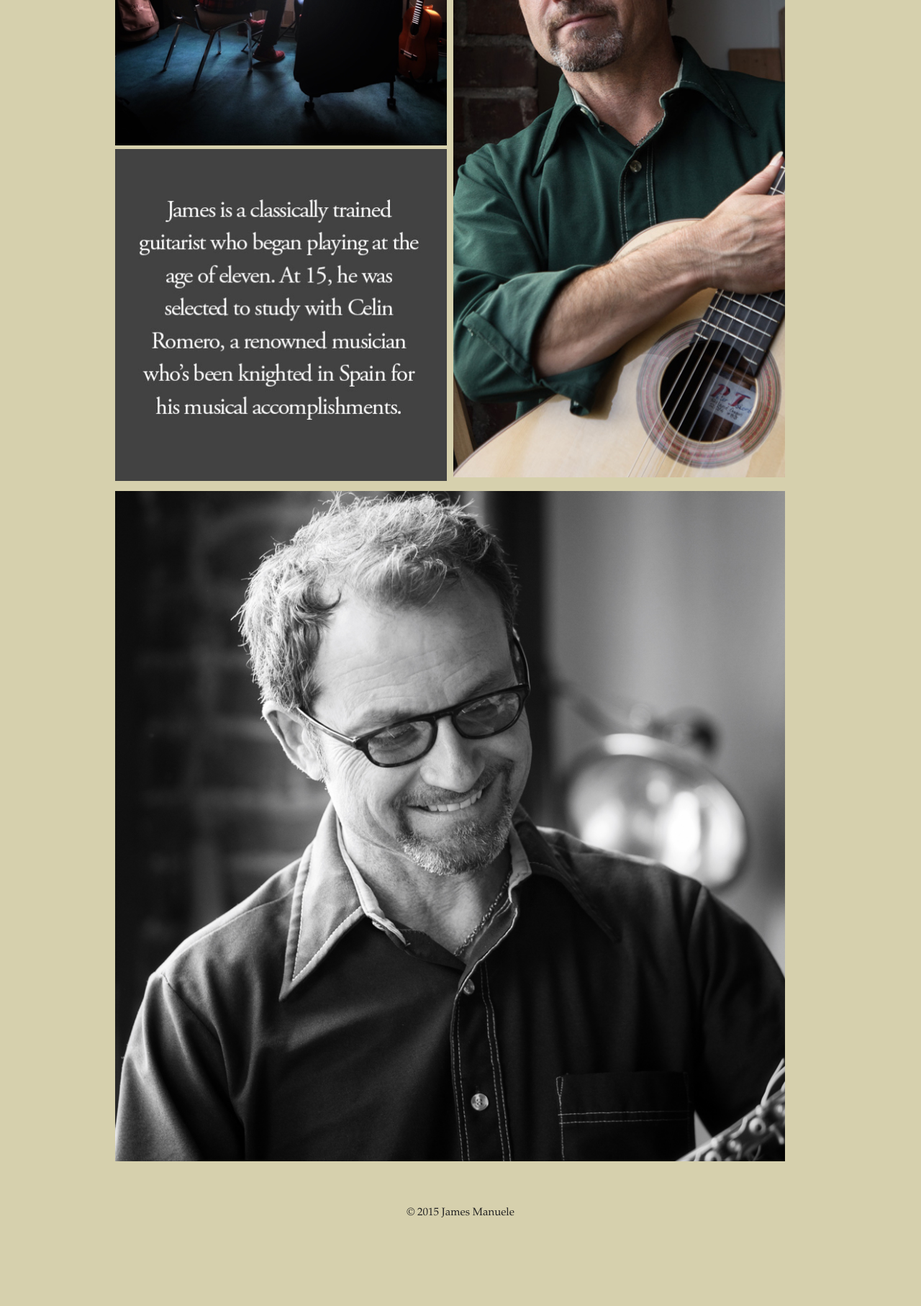
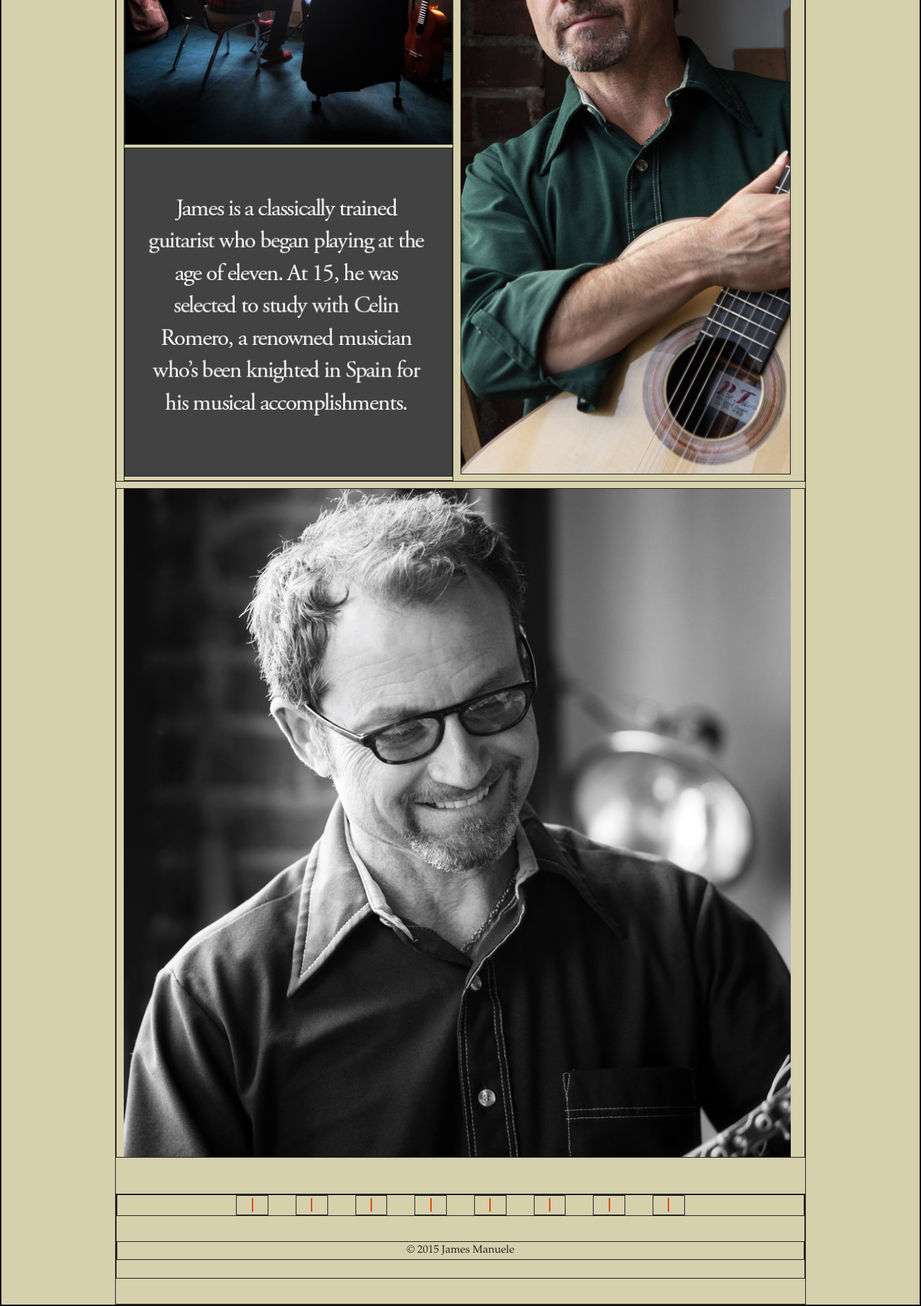
Before and after one commit to X10project/manuele, a PHP site: page / in a window 1280 px wide. Shown: the part 1360-3174 px from the top of the page at 72% size. Before the commit the page ends 3051 px from the top, so only its background shows below. Run offline with PHP 8.4, Linux system fonts and the light colour scheme; some libraries are stand-ins or nearby versions.

Commit message:
adds normalize; adjusts social media icons

```diff
--- a/css/skeleton.css
+++ b/css/skeleton.css
@@ -54,7 +54,7 @@
     width: 80%; }
   .column,
   .columns {
-    margin-left: 1%; }
+    margin-left: 4%; }
   .column:first-child,
   .columns:first-child {
     margin-left: 0; }
@@ -71,7 +71,7 @@
   .nine.columns                   { width: 74.0%;          }
   .ten.columns                    { width: 82.6666666667%; }
   .eleven.columns                 { width: 91.3333333333%; }
-  .twelve.columns                 { width: 97%; margin-left: 0; }
+  .twelve.columns                 { width: 100%; margin-left: 0; }
 
   .one-third.column               { width: 30.6666666667%; }
   .two-thirds.column              { width: 65.3333333333%; }
--- a/css/styles.css
+++ b/css/styles.css
@@ -1,4 +1,6 @@
-
+*{
+	border:solid 1px;
+}
 /* ------------------------------------------------------------------layout */
 body {
 	font-family: Garamond, Baskerville, Baskerville Old Face, Hoefler Text, Times New Roman, serif; /* edit this to font type */
@@ -12,17 +14,31 @@ footer {
 	margin-bottom: 35px;
 	text-align: center;
 }
+footer p {
+	margin-top: 35px;
+}
 a[class*="socicon-"] {
-	/*font-size: 1.1em;*/
+	color: #D45000;
+	font-size: 1.1em;
 }
 
 /* ----------------------------------------------------------------skeleton */
 div.row {
 	margin-bottom: 1%;
 }
-nav a.columns {
+/*nav a.columns {
     margin-left: 4%;
+}*/
+/* For devices larger than 275px */
+@media (min-width: 275px) {
+  .column.tile,
+  .columns.tile {
+    margin-left: 1%; }
+  .twelve.columns {
+  	width: 97%;
+  }
 }
 .row-span-2 .twelve.columns {
 	width: 100%;
+	margin-left: 0;
 }
--- a/index.html
+++ b/index.html
@@ -1,7 +1,6 @@
 <!DOCTYPE html>
 <html lang="en">
 <head>
-
 	<meta charset="utf-8">
 	<title>M | James Manuele</title>
 	<meta name="description" content="">
@@ -11,6 +10,7 @@
 	<meta name="viewport" content="width=device-width, initial-scale=1">
 
 	<!-- default styles -->
+	<link rel="stylesheet" href="css/normalize.css">
 	<link rel="stylesheet" type="text/css" href="css/skeleton.css">
 	<link href="https://file.myfontastic.com/n6vo44Re5QaWo8oCKShBs7/icons.css" rel="stylesheet">
 
@@ -23,6 +23,7 @@
 
 		<!-- main navigation -->
 	    <nav class="row">
+
 			<a class="two columns" href="index.html">
 				<img class="u-max-full-width" src="img/nav/manuele-logo-2.png">
 			</a>
@@ -51,36 +52,36 @@
 
 		<div class="row"><!-- row | single picture -->
 
-			<img class="twelve columns" src="img/manuele-home-bio-quote.jpg">
+			<img class="twelve columns tile" src="img/manuele-home-bio-quote.jpg">
 
 		</div><!-- end row -->
 
 		<div class="row"><!-- row | two pictures -->
 
-			<img class="six columns" src="img/manuele-about-jam.jpg">
-			<img class="six columns" src="img/manuele-marylhurst-campus.jpg">
+			<img class="six columns tile" src="img/manuele-about-jam.jpg">
+			<img class="six columns tile" src="img/manuele-marylhurst-campus.jpg">
 
 		</div><!-- end row -->
 
 		<div class="row row-span-2"><!-- row | three pictures -->
 
-			<div class="six columns">
+			<div class="six columns tile">
 				<div class="row">
-					<img class="twelve columns" src="img/manuele-learn-marylhurst.jpg">
+					<img class="twelve columns tile" src="img/manuele-learn-marylhurst.jpg">
 				</div>
 				<div class="row">
-					<img class="twelve columns" src="img/manuele-romero-quote.jpg">
+					<img class="twelve columns tile" src="img/manuele-romero-quote.jpg">
 				</div>
 			</div>
-			<div class="six columns">
-				<img class="twelve columns" src="img/manuele-tall-portrait.jpg">
+			<div class="six columns tile">
+				<img class="twelve columns tile" src="img/manuele-tall-portrait.jpg">
 			</div>
 
 		</div><!-- end row -->
 
-		<div class="row"><!-- single picture -->
+		<div class="row"><!-- row | single picture -->
 
-			<img class="twelve columns" src="img/manuele-about-port-lg.jpg">
+			<img class="twelve columns tile" src="img/manuele-about-port-lg.jpg">
 
 		</div><!-- end row -->
 
@@ -89,18 +90,20 @@
 		<!------------------------ -->
 
 		<footer>
-			<div class="row">
-                <a href="" class="socicon-myspace one column offset-by-three"></a>
-                <a href="" class="socicon-youtube one column"></a>
-                <a href="" class="socicon-soundcloud one column"></a>
-                <a href="" class="socicon-youtube one column"></a>
-                <a href="" class="socicon-instagram one column"></a>
-                <a href="" class="socicon-snapchat one column"></a>
-                <a href="" class="socicon-twitter one column"></a>
-                <a href="" class="socicon-facebook one column"></a>
-                <a href="" class="socicon-googleplus one column"></a>
 
-            </div>
+			<div class="row social-media"><!-- row | social media icons -->
+
+				<div class="one column offset-by-two"><a href="" class="socicon-youtube"></a></div>
+				<div class="one column"><a href="" class="socicon-myspace"></a></div>
+				<div class="one column"><a href="" class="socicon-soundcloud"></a></div>
+				<div class="one column"><a href="" class="socicon-instagram"></a></div>
+				<div class="one column"><a href="" class="socicon-snapchat"></a></div>
+				<div class="one column"><a href="" class="socicon-twitter"></a></div>
+				<div class="one column"><a href="" class="socicon-facebook"></a></div>
+				<div class="one column"><a href="" class="socicon-googleplus"></a></div>
+
+	        </div><!-- end row -->
+
 			<p>&copy; 2015 James Manuele</p>
 		</footer>
 
```
Also changed, not shown: about.html (+32 -13 lines), learn.html (+33 -14 lines). Lines whose indentation alone changed are shown as unchanged.
